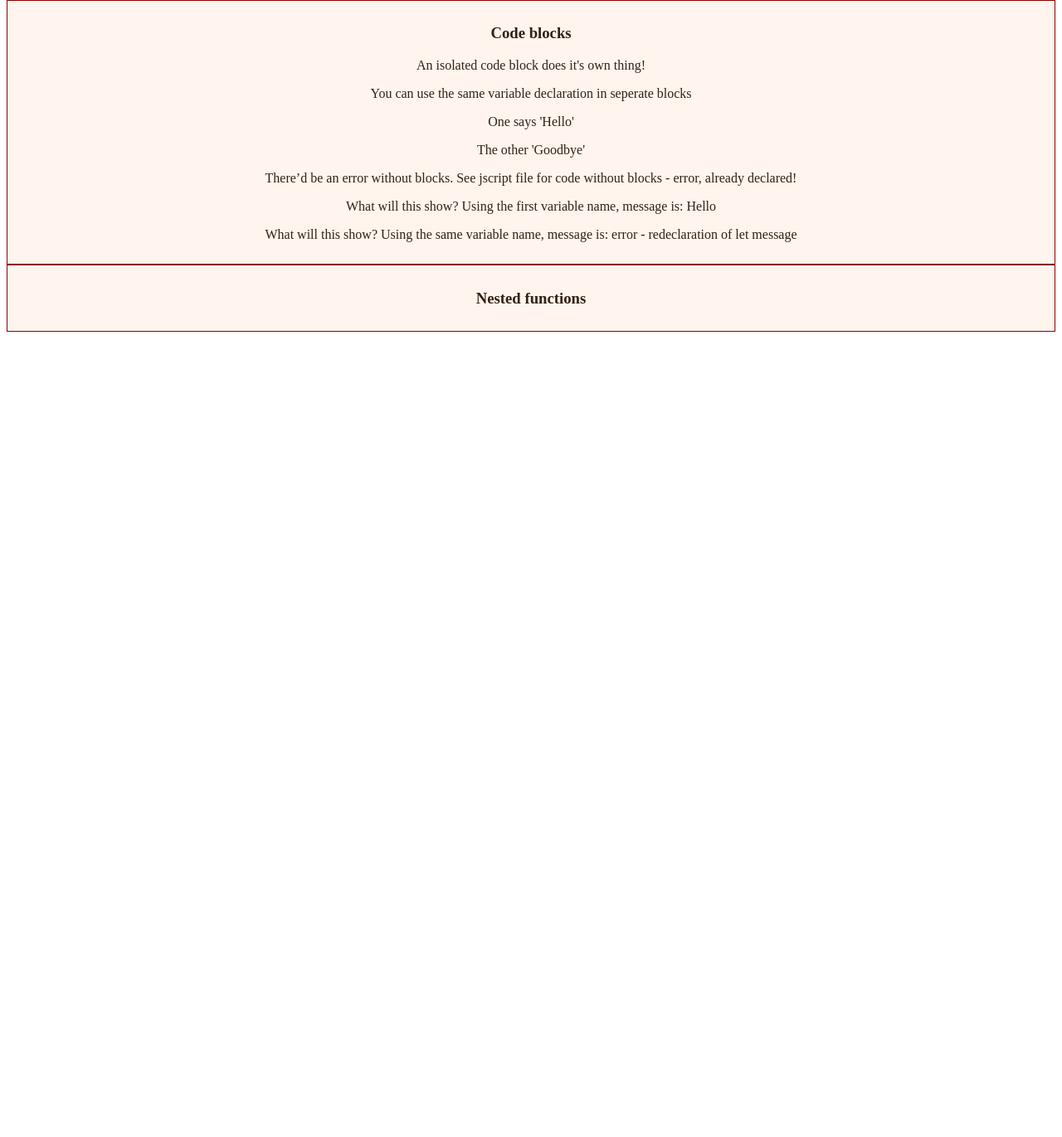
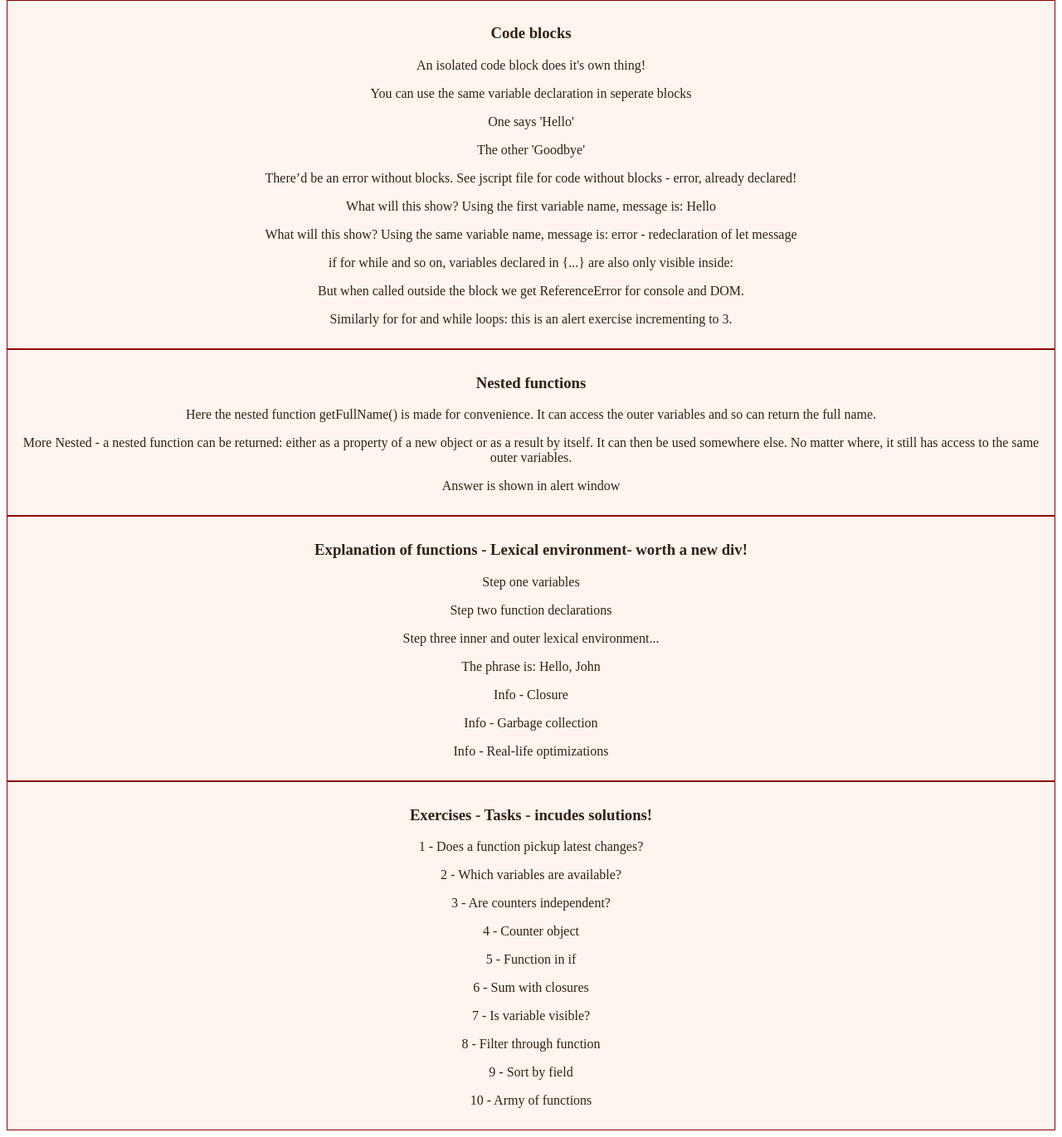
Before and after one commit to 1BobC/mjnAdvFun, a plain HTML site: page index.html in a window 1280 px wide. Shown: the part 290-1661 px from the top of the page at 83% size. Before the commit the page ends 800 px from the top, so only its background shows below. Drawn offline with Linux system fonts and the light colour scheme.

Commit message:
Completed nested functions Set up files for Explanation of functions and Exercises

```diff
--- a/index.html
+++ b/index.html
@@ -22,12 +22,37 @@
         <p>There’d be an error without blocks. See jscript file for code without blocks - error, already declared!</p>
         <p id= "bob4">What will this show? Using the first variable name, message is: Hello</p>
         <p id= "bob5">What will this show? Using the same variable name, message is: error - redeclaration of let message</p>
+        <p id= "bob6">if for while and so on, variables declared in {...} are also only visible inside:</p>
+        <p>But when called outside the block we get ReferenceError for console and DOM.</p>
+        <p id= "bob7">Similarly for for and while loops: this is an alert exercise incrementing to 3.</p>
     </div>
-
-
-
-    <div><h3>Nested functions<h3>
-
+    <div>
+        <h3>Nested functions</h3>
+        <p id= "bob8">Here the nested function getFullName() is made for convenience. It can access the outer variables and so can return the full name.</p>
+        <p>More Nested -  a nested function can be returned: either as a property of a new object
+        or as a result by itself. It can then be used somewhere else. No matter where,
+        it still has access to the same outer variables.</p>
+        <p>Answer is shown in alert window</p>
+    </div>
+    <div><h3>Explanation of functions - Lexical environment- worth a new div!</h3>
+    <p>Step one variables</p>
+    <p>Step two function declarations</p>
+    <p>Step three inner and outer lexical environment...<p id= "bob9"></p></p>
+    <p>Info - Closure</p>
+    <p>Info - Garbage collection</p>
+    <p>Info - Real-life optimizations</p>
+    </div>
+    <div><h3>Exercises - Tasks - incudes solutions!</h3>
+    <p>1 - Does a function pickup latest changes?</p>
+    <p>2 - Which variables are available?</p>
+    <p>3 - Are counters independent?</p>
+    <p>4 - Counter object</p>
+    <p>5 - Function in if</p>
+    <p>6 - Sum with closures</p>
+    <p>7 - Is variable visible?</p>
+    <p>8 - Filter through function</p>
+    <p>9 - Sort by field</p>
+    <p>10 - Army of functions</p>
 
     </div>
 
--- a/jscript.js
+++ b/jscript.js
@@ -23,11 +23,91 @@
 // }
 
 //Without code blocks
-"use strict"
-    let message= "Hello";
-    console.log(message);
-    document.getElementById("bob4").innerHTML= "Using the first variable name, message is: " + message;
+// "use strict"
+//     let message= "Hello";
+//     console.log(message);
+//     document.getElementById("bob4").innerHTML= "Using the first variable name, message is: " + message;
 
-    let message= "Goodbye";
-    console.log(message);
-    document.getElementById("bob5").innerHTML= "Using the same variable name, message is: " + message;
+//     let message= "Goodbye";
+//     console.log(message);
+//     document.getElementById("bob5").innerHTML= "Using the same variable name, message is: " + message;
+
+//if for while and so on, variables declared in {...} are also only visible inside:
+//     if (true){"use strict"
+//         let phrase= "Hello again";
+//         console.log(phrase)
+//         document.getElementById("bob6").innerHTML= "if for while and so on, variables declared in {...} are also only visible inside: " + phrase;
+// }
+//         console.log(phrase)
+//         document.getElementById("bob6").innerHTML= "if for while and so on, variables declared in {...} are also only visible inside: " + phrase;
+
+//for and while loops, variables declared in {...} are also only visible inside:
+    // for (i= 0; i< 3; i++){
+    //     alert(i);
+    // }
+    //     alert(i);
+
+//Nested functions. A function is called “nested” when it is created inside another function!!
+// let firstName= "roy";
+// let lastName= "rogers";
+        //function sayHiBi(firstName, lastName) {
+        // let firstName= "roy";
+        // let lastName= "rogers";
+        //function getFullName(){
+        // let firstName= "roy";                    //only when variables declared here does it work - why?
+        // let lastName= "rogers";
+    //         return firstName + " " + lastName;
+    //     }
+    //         document.getElementById("bob8").innerHTML= ("Hello and Goodbye " + getFullName());
+    //         alert("Hello, " + getFullName());
+    //         alert("Bye, " + getFullName());
+    // }
+    //          sayHiBi();
+
+//More Nested -  a nested function can be returned: either as a property of a new object
+//or as a result by itself. It can then be used somewhere else. No matter where,
+//it still has access to the same outer variables.
+    // function makeCounter(){ "use strict"
+    //     let count= 0;
+    //     return function(){
+    //         return count++;
+    //     };
+    // }
+    //     let counter= makeCounter();
+    //     alert (counter());
+    //     alert (counter());
+    //     alert (counter());
+    //     alert (counter());
+    //     alert (counter());
+    //     alert (counter());
+    //     alert (counter());
+    //     alert (counter());
+    //     alert (counter());
+
+//Now see explanation!
+//Step 1. Variables
+//Step 2. Function Declarations
+//Step 3. Inner and outer Lexical Environment
+    let phrase= "Hello";
+    function say(name){ "use strict"
+        //alert(`${phrase}, ${name}`);
+        return (`${phrase}, ${name}`);
+    }
+        //say("John");
+         document.getElementById("bob9").innerHTML= "The phrase is: " + say("John");
+
+//Step 4. Returning a function
+//Info - Closure
+//Info - Garbage collection
+//Info - Real-life optimizations
+//Exercises - Tasks - incudes solutions!
+//1 - Does a function pickup latest changes?
+//2 - Which variables are available?
+//3 - Are counters independent?
+//4 - Counter object
+//5 - Function in if
+//6 - Sum with closures
+//7 - Is variable visible?
+//8 - Filter through function
+//9 - Sort by field
+//10 - Army of functions
```
Also changed, not shown: 1 other file.
